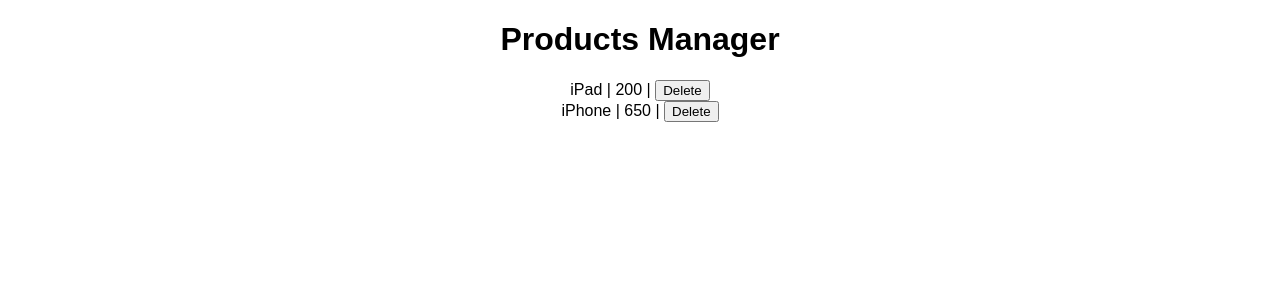
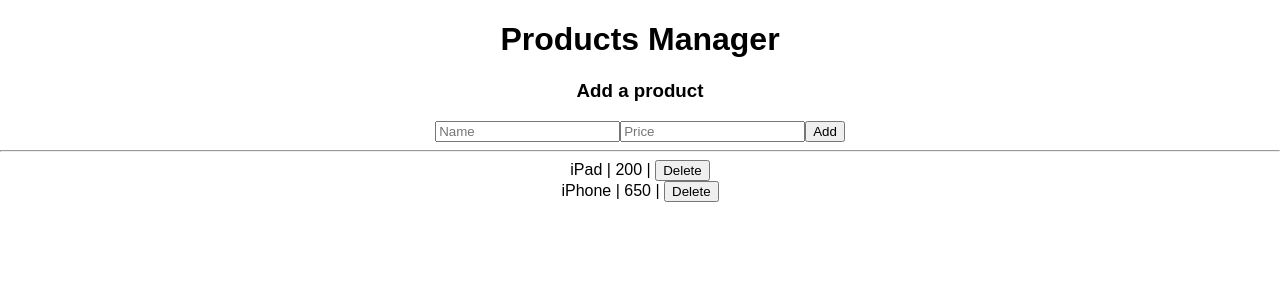
Before and after one commit to benbaumann95/product-manager-react, a React (Create React App) app: page / in a window 1280 px wide. Shown: the top 300 px of the page. Built offline with nearby package versions, Linux system fonts and the light colour scheme.

Commit message:
add a product to the list

```diff
--- /dev/null
+++ b/src/AddProduct.js
@@ -0,0 +1,38 @@
+import React, { Component } from 'react';
+
+class AddProduct extends Component {
+  constructor(props) {
+    super(props);
+
+    this.onSubmit = this.onSubmit.bind(this);
+  }
+
+  onSubmit(event) {
+    event.preventDefault();
+
+    this.props.onAdd(this.nameInput.value, this.priceInput.value);
+
+    this.nameInput.value = '';
+    this.priceInput.value = '';
+  }
+
+  render() {
+    return (
+      <form onSubmit={this.onSubmit}>
+        <h3>Add a product</h3>
+        <input
+          placeholder="Name"
+          ref={nameInput => (this.nameInput = nameInput)}
+        />
+        <input
+          placeholder="Price"
+          ref={priceInput => (this.priceInput = priceInput)}
+        />
+        <button>Add</button>
+        <hr />
+      </form>
+    );
+  }
+}
+
+export default AddProduct;
--- a/src/App.js
+++ b/src/App.js
@@ -1,6 +1,7 @@
 import React, { Component } from 'react';
 import './App.css';
 import ProductItem from './ProductItem';
+import AddProduct from './AddProduct';
 
 const products = [
   {
@@ -24,6 +25,7 @@
     };
 
     this.onDelete = this.onDelete.bind(this);
+    this.onAdd = this.onAdd.bind(this);
   }
 
   componentWillMount() {
@@ -46,10 +48,23 @@
     this.setState({ products: filteredProducts });
   }
 
+  onAdd(name, price) {
+    const products = this.getProducts();
+
+    products.push({
+      name,
+      price
+    });
+
+    this.setState({ products });
+  }
+
   render() {
     return (
       <div className="App">
         <h1>Products Manager</h1>
+
+        <AddProduct onAdd={this.onAdd} />
 
         {this.state.products.map(product => {
           return (
```
